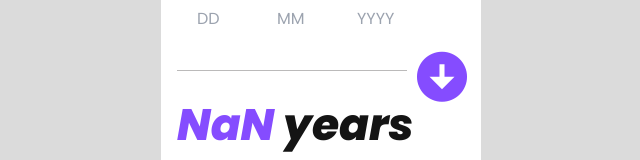
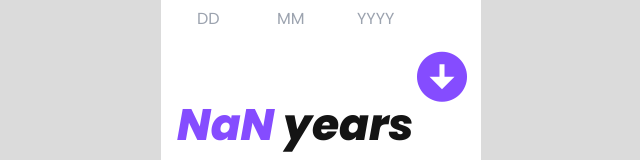
Before and after one commit to Jlow240/age_calculator, a React (Vite) app: page / in a window 1280 px wide. Shown: the part 272-432 px from the top of the page, without its empty margins (319-959 px from the left). Built offline with nearby package versions, Linux system fonts and the light colour scheme.

Commit message:
Correcion Formulario

```diff
--- a/src/App.jsx
+++ b/src/App.jsx
@@ -29,11 +29,11 @@ function App() {
     <main className="App">
       <article className='ageCounter'>
         <Birthdate handleSubmit={handleSubmit}/>
-        <div className='line'><div className='line2'></div></div>
+        <div className='line'><div className='line'></div></div>
 
         <div className='age_counter'>
           <ul className='age_list'>
-            <li><span>{years ===  years  ? "--" : years}</span> years</li>
+            <li><span>{years }</span> years</li>
             <li><span>{months}</span> months</li>
             <li><span>{days}</span> days</li>
           </ul>
```
